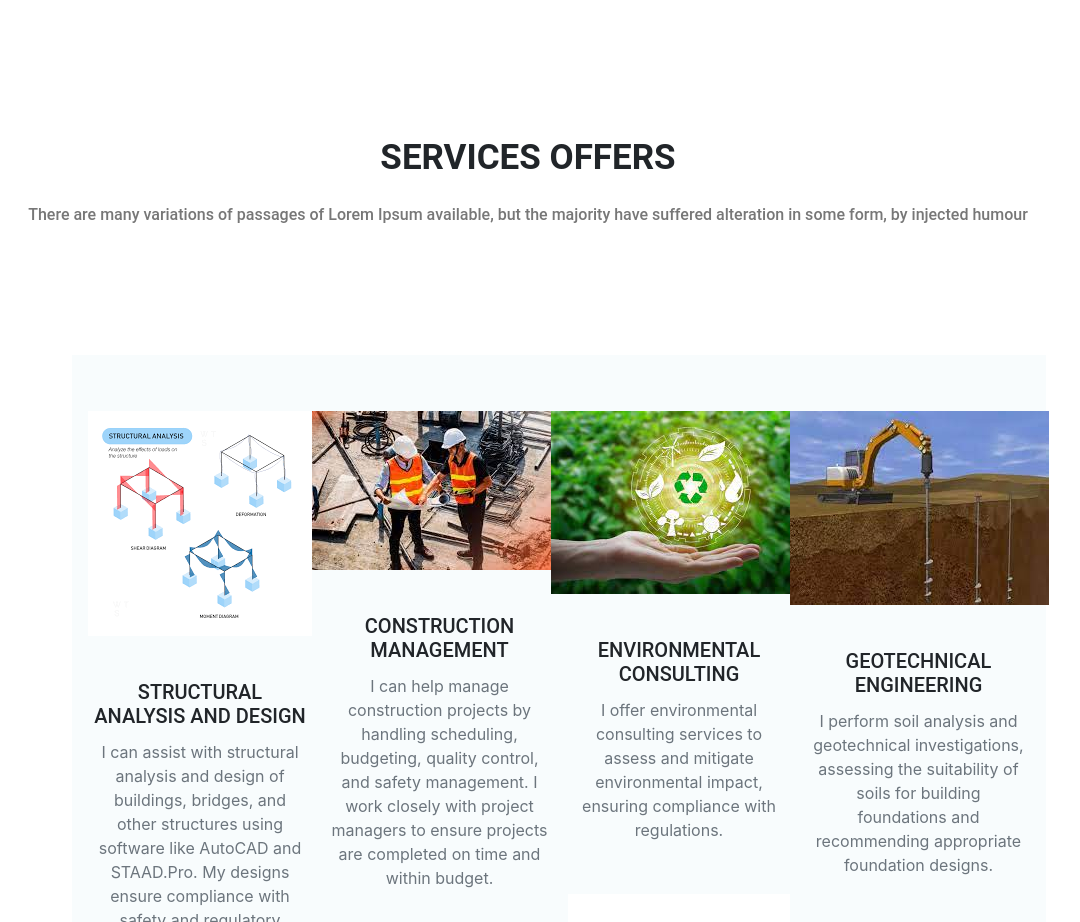
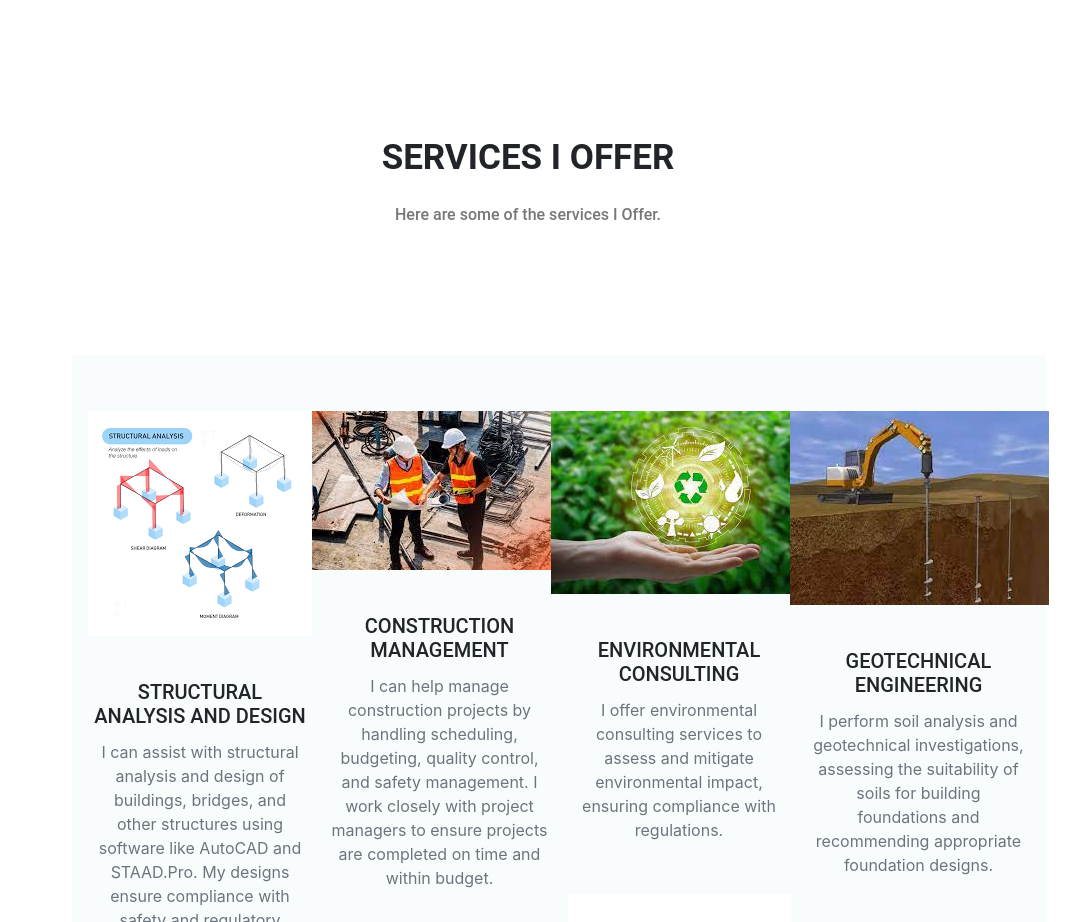
Before and after one commit to kanyiian/kanyi-portfolio, a plain HTML site: page index.html in a window 1280 px wide. Shown: the part 2640-3562 px from the top of the page, without its empty margins (112-1192 px from the left). Drawn offline with nearby package versions, Linux system fonts and the light colour scheme.

Commit message:
second commit

```diff
--- a/index.html
+++ b/index.html
@@ -235,10 +235,9 @@
             <div class="container">
                 <div class="row">
                     <div class="col-lg-12 text-center services-title">
-                        <h1 class="text-uppercase title-text">Services Offers</h1>
+                        <h1 class="text-uppercase title-text">Services I Offer</h1>
                         <p class="para">
-                            There are many variations of passages of Lorem Ipsum available, but the majority have
-                            suffered alteration in some form, by injected humour
+                            Here are some of the services I Offer.
                         </p>
                     </div>
                 </div>
```
